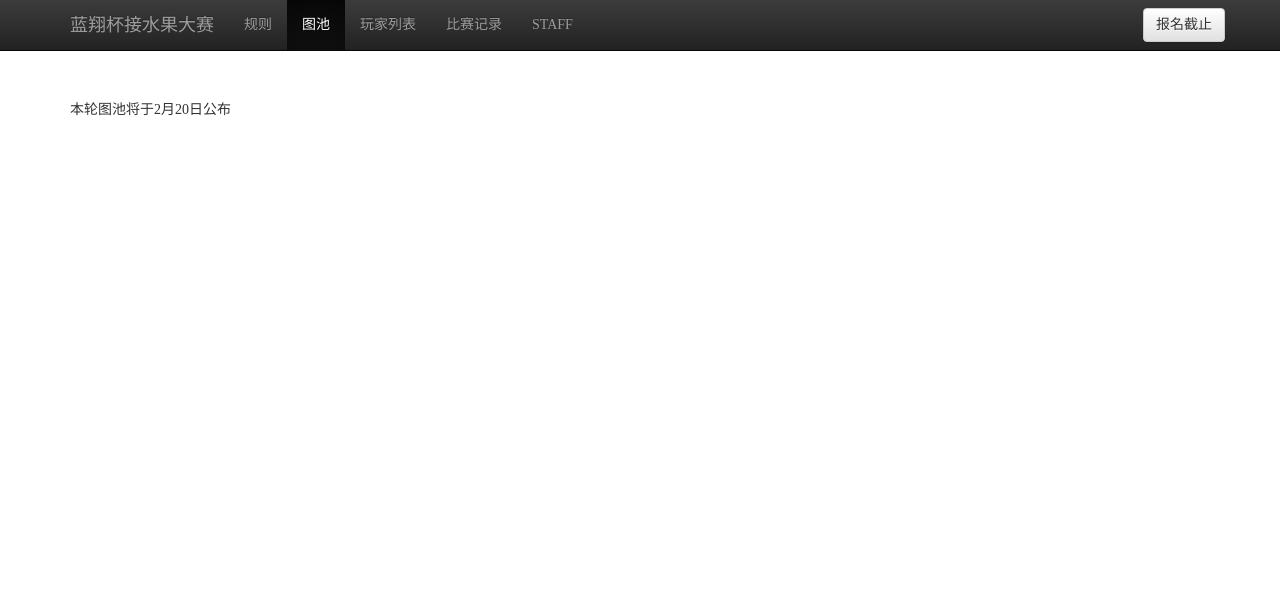
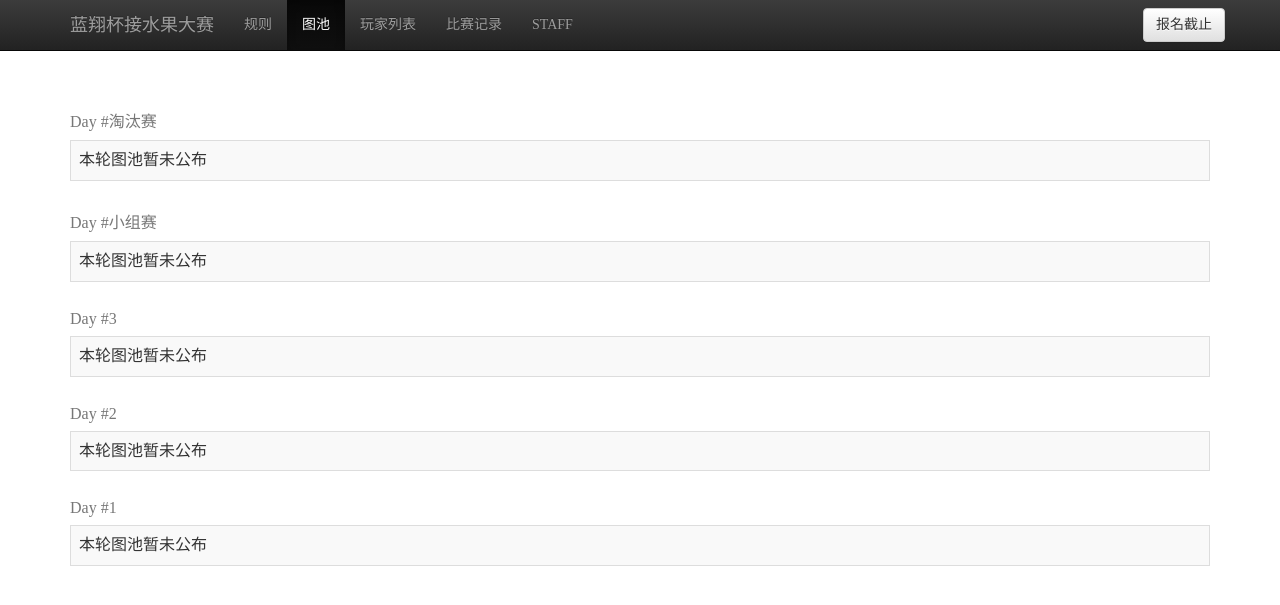
Before and after one commit to Troogle/Lanxiang, a Django app: page /pool/ in a window 1280 px wide. Shown: the top 605 px of the page. Run offline with Django 3.2, Linux system fonts and the light colour scheme; data that the repository does not hold is empty; some libraries are stand-ins or nearby versions.

Commit message:
支持小组赛及淘汰赛图池

```diff
--- a/templates/pool.html
+++ b/templates/pool.html
@@ -25,6 +25,8 @@
                         </td>
                     {% endfor %}
                 </tr>
+                {% empty %}
+                    <tr><td>本轮图池暂未公布</td></tr>
                 {% endfor %}
                 </tbody>
             </table>
--- a/web/ctb/models.py
+++ b/web/ctb/models.py
@@ -91,7 +91,7 @@ class Beatmap(models.Model):
 	mapname = models.CharField(max_length=255, default='')
 	diffname = models.CharField(max_length=255, default='')
 	mode = models.CharField(choices=ModeChoice, max_length=10, default='None')
-	date = models.IntegerField(default=0)
+	date = models.CharField(max_length=20, default=0)
 
 	def __unicode__(self):
 		return '[Day:' + str(self.date) + ']' + self.mapname + '[' + self.diffname + ']'
@@ -99,7 +99,7 @@ class Beatmap(models.Model):
 
 class Match(models.Model):
 	mpid = models.IntegerField()
-	date = models.IntegerField()  # 人工输入，1-3，统计时取相同号的前6个
+	date = models.CharField(max_length=20)  # 人工输入，1-3，统计时取相同号的前6个
 	time = models.IntegerField()  # 人工输入，1-4
 
 	def __unicode__(self):
--- a/web/ctb/utils.py
+++ b/web/ctb/utils.py
@@ -1,6 +1,8 @@
+from collections import OrderedDict
 from hashlib import sha1 as sha_constructor
 import random
 import json
+from ctb.models import Beatmap
 
 from .models import *
 
@@ -70,3 +72,17 @@ def addmatch(mpid, match):
 			score = play['score']
 			failed = False if play['pass'] == '1' else True
 			Play.objects.create(player=cplayer, round=cround, score=score, failed=failed)
+
+
+def PackMapData(date):
+	data = {'date': date, 'maps': OrderedDict()}
+	if Beatmap.objects.filter(date=date).count() == 0:
+		return data
+	data['maps']['None'] = []
+	data['maps']['HD'] = []
+	data['maps']['DT'] = []
+	data['maps']['HR'] = []
+	data['maps']['Free Mod'] = []
+	for map in Beatmap.objects.filter(date=date):
+		data['maps'][map.mode].append(map)
+	return data
--- a/web/ctb/views.py
+++ b/web/ctb/views.py
@@ -1,10 +1,8 @@
 # Create your views here.
 from datetime import datetime
 import re
-from collections import OrderedDict
 
 from django.contrib.auth.decorators import login_required
-
 from django.shortcuts import render, redirect, get_object_or_404
 
 from .utils import *
@@ -22,19 +20,14 @@ def rules(request):
 
 def pool(request):
 	maplist = []
+	data = PackMapData('淘汰赛')
+	maplist.append(data)
+	data = PackMapData('小组赛')
+	maplist.append(data)
 	timedelta = (datetime.now() - datetime(year=2015, month=2, day=19)).days
-	timedelta = min(timedelta, 5)
+	timedelta = min(timedelta, 3)
 	for date in range(timedelta, 0, -1):
-		if Beatmap.objects.filter(date=date).count() == 0:
-			continue
-		data = {'date': date, 'maps': OrderedDict()}
-		data['maps']['None'] = []
-		data['maps']['HD'] = []
-		data['maps']['DT'] = []
-		data['maps']['HR'] = []
-		data['maps']['Free Mod'] = []
-		for map in Beatmap.objects.filter(date=date):
-			data['maps'][map.mode].append(map)
+		data = PackMapData(date)
 		maplist.append(data)
 	return render(request, 'pool.html', {'option': 1, 'list': maplist})
 
```
Also changed, not shown: web/ctb/migrations/0007_auto__chg_field_match_date.py (added), web/ctb/migrations/0008_auto__chg_field_beatmap_date.py (added).
